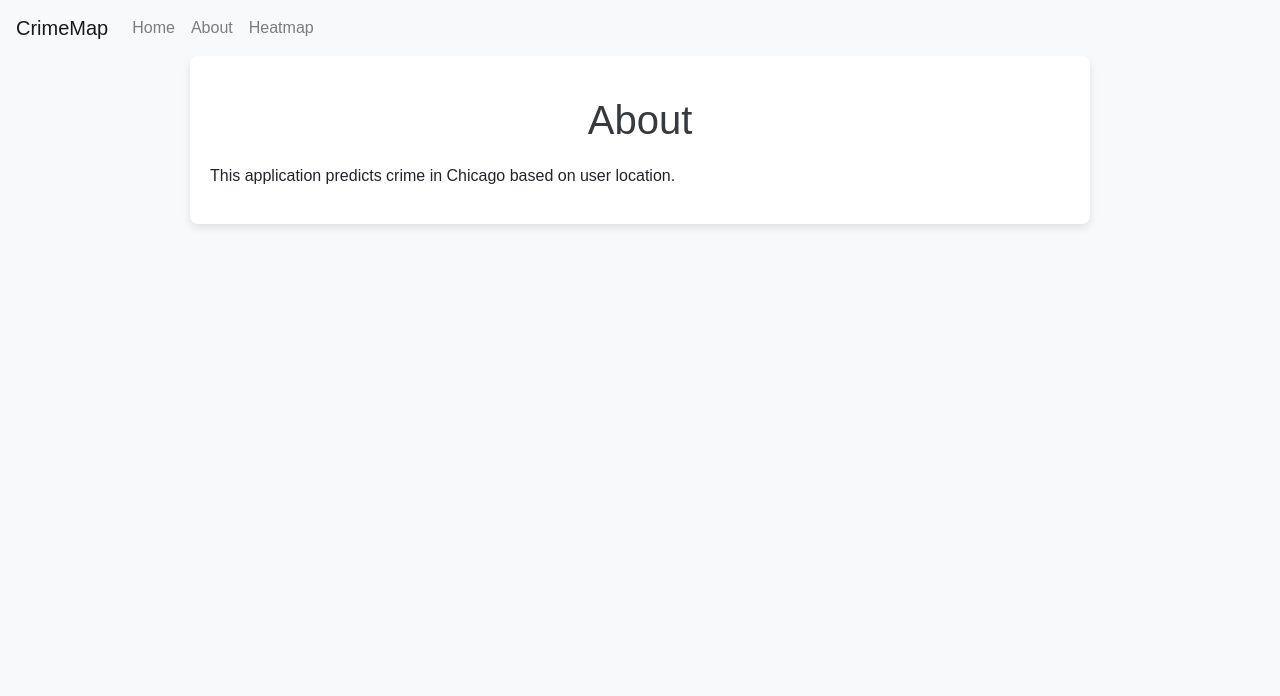
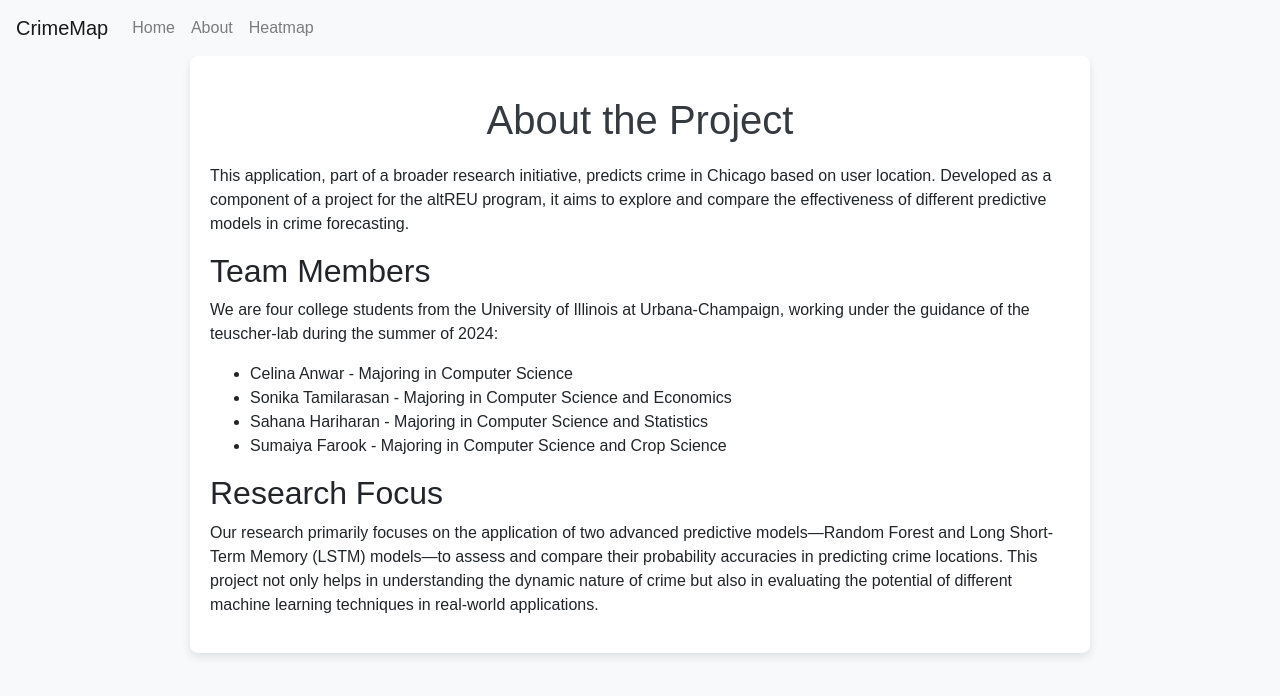
Before and after one commit to cia161/ChicagoCrimePrediction, a Flask app: page /about in a window 1280 px wide. Shown: the top 696 px of the page. Run offline with Flask 3, Linux system fonts and the light colour scheme; some libraries are stand-ins or nearby versions.

Commit message:
small update to about page

```diff
--- a/templates/about.html
+++ b/templates/about.html
@@ -3,6 +3,19 @@
 {% block title %}About - Chicago Crime Prediction{% endblock %}
 
 {% block content %}
-<h1>About</h1>
-<p>This application predicts crime in Chicago based on user location.</p>
+<h1>About the Project</h1>
+<p>This application, part of a broader research initiative, predicts crime in Chicago based on user location. Developed as a component of a project for the altREU program, it aims to explore and compare the effectiveness of different predictive models in crime forecasting.</p>
+
+<h2>Team Members</h2>
+<p>We are four college students from the University of Illinois at Urbana-Champaign, working under the guidance of the teuscher-lab during the summer of 2024:</p>
+<ul>
+    <li>Celina Anwar - Majoring in Computer Science</li>
+    <li>Sonika Tamilarasan - Majoring in Computer Science and Economics</li>
+    <li>Sahana Hariharan - Majoring in Computer Science and Statistics</li>
+    <li>Sumaiya Farook - Majoring in Computer Science and Crop Science</li>
+</ul>
+
+<h2>Research Focus</h2>
+<p>Our research primarily focuses on the application of two advanced predictive models—Random Forest and Long Short-Term Memory (LSTM) models—to assess and compare their probability accuracies in predicting crime locations. This project not only helps in understanding the dynamic nature of crime but also in evaluating the potential of different machine learning techniques in real-world applications.</p>
+
 {% endblock %}
```
